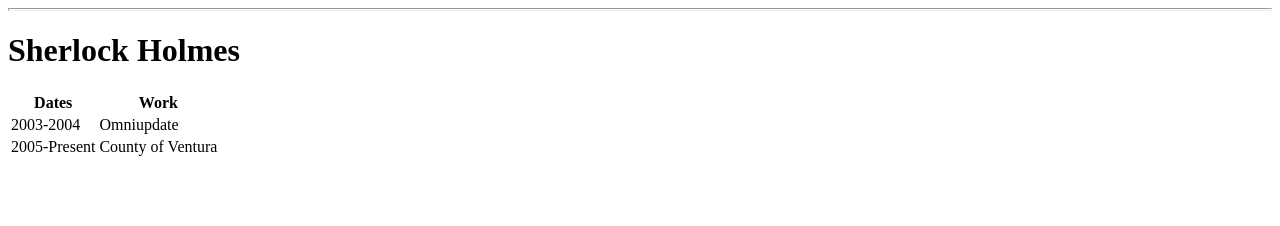
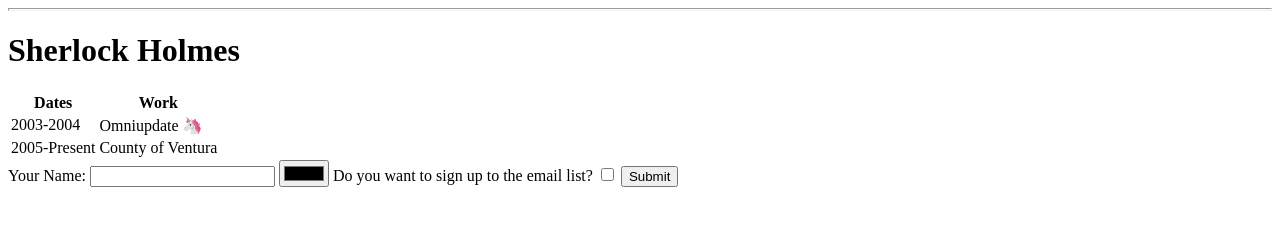
Before and after one commit to ltulathi/web-bootcamp, a website: page intro-to-html/index.html in a window 1280 px wide. Drawn offline with Linux system fonts and the light colour scheme.

Commit message:
added form

```diff
--- a/intro-to-html/index.html
+++ b/intro-to-html/index.html
@@ -19,7 +19,7 @@
     <tbody>
       <tr>
         <td>2003-2004</td>
-        <td>Omniupdate</td>
+        <td>Omniupdate 🦄</td>
       </tr>
       <tr>
         <td>2005-Present</td>
@@ -28,5 +28,14 @@
     </tbody>
 
   </table>
+  <form action="index.html" method="post">
+    <label>Your Name:</label>
+    <input type="text" name="" value="">
+    <input type="color" name="" id="">
+    <label>Do you want to sign up to the email list?</label>
+    <input type="checkbox" name="" id="">
+    <input type="submit" name="submit">
+
+  </form>
 </body>
 </html>
```
